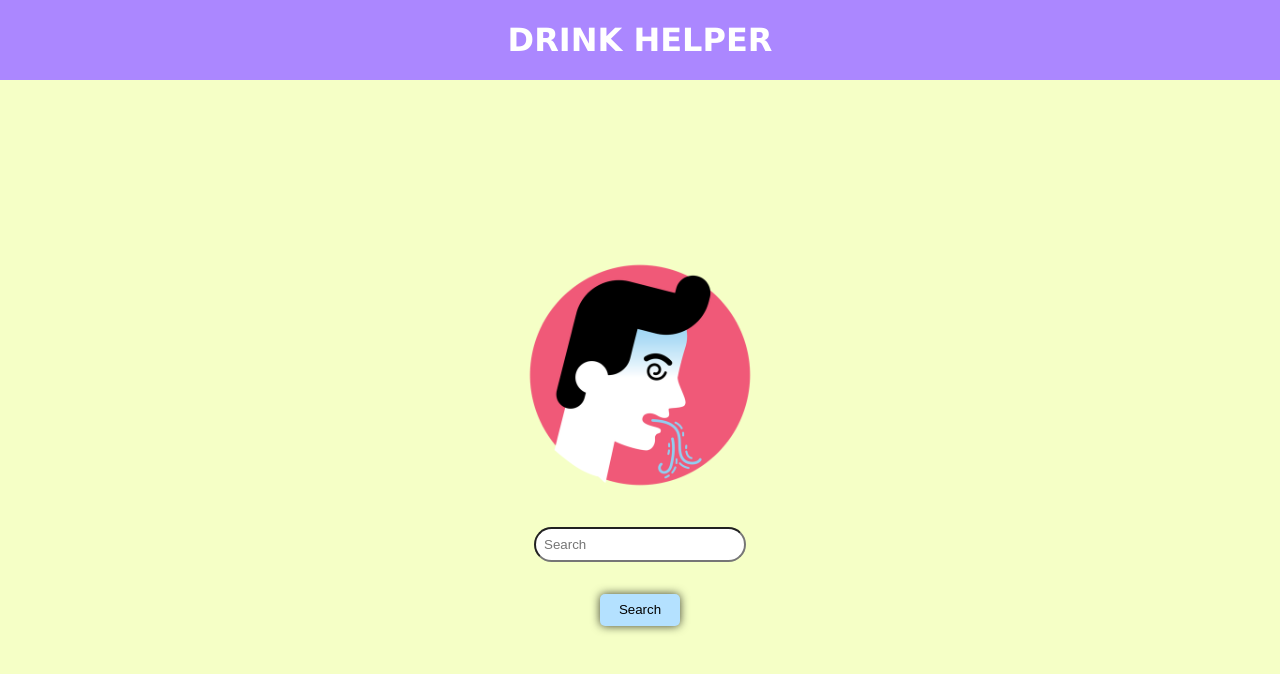
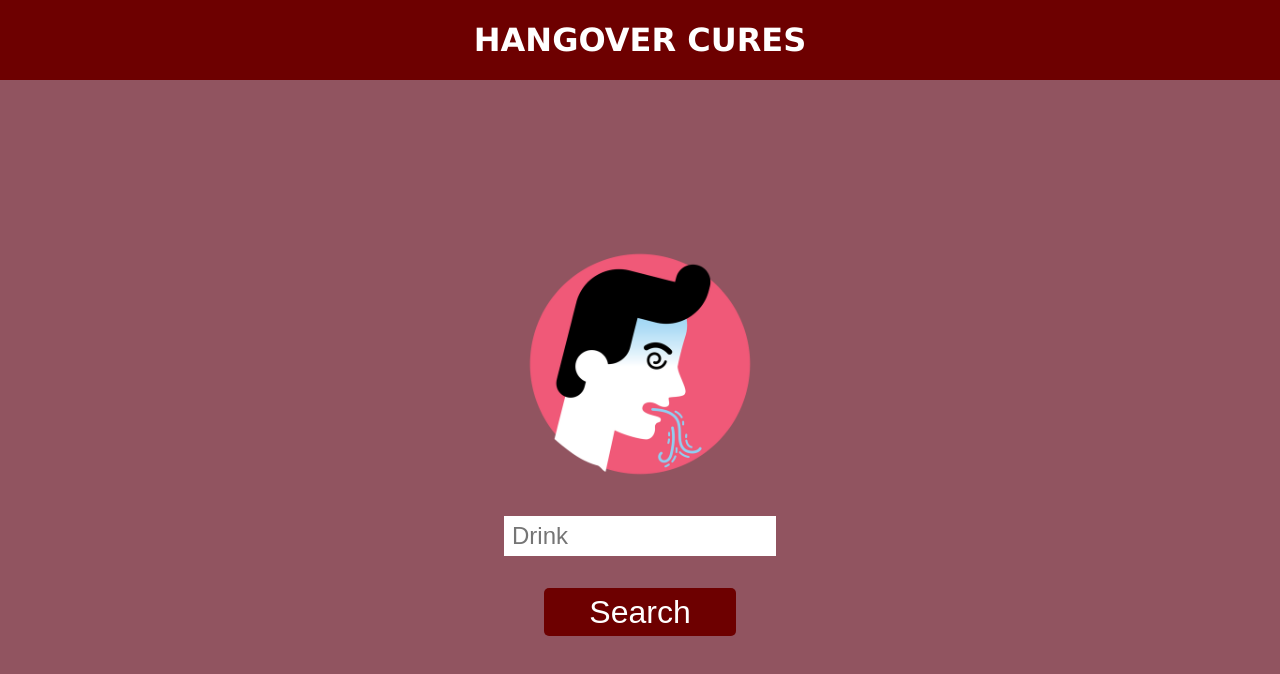
Before and after one commit to intradastingly/Asteroid-tracker, a React app: page / in a window 1280 px wide. Shown: the top 674 px of the page. Built offline with nearby package versions, Linux system fonts and the light colour scheme.

Commit message:
CSS changes

```diff
--- a/src/components/Header.tsx
+++ b/src/components/Header.tsx
@@ -4,7 +4,7 @@ import React, { CSSProperties } from "react";
 function Header() {
     return (
         <div style={headerStyle}>
-            <h1>DRINK HELPER</h1>
+            <h1>HANGOVER CURES</h1>
         </div>
     )
 }
@@ -16,7 +16,7 @@ const headerStyle: CSSProperties = {
     justifyContent: 'center',
     alignItems: 'center',
     textAlign: 'center',
-    background: '#AB87FF',
+    background: '#6d0000',
     color: 'white',
 }
 
--- a/src/components/Layout.tsx
+++ b/src/components/Layout.tsx
@@ -74,7 +74,7 @@ class Layout extends Component<Props,State> {
 const rootStyle: CSSProperties = {
     display: "flex",
     flexDirection: "column",
-    background: '#F5FFC6',
+    background: '#915460',
     width: "100%",
     height: "100%"
 }
--- a/src/components/SearchBar.tsx
+++ b/src/components/SearchBar.tsx
@@ -13,13 +13,12 @@ class SearchBar extends Component<Props,State>  {
 
     render() {
         const dropDownList = this.props.dropDownList;
-        console.log(dropDownList[0])
         return (
             <div>
                 <input
                     list="listid"
                     style={searchBox}
-                    placeholder="Search"
+                    placeholder="Drink"
                     value={this.props.value}
                     onChange={this.handleChange}
                 />
@@ -33,13 +32,15 @@ class SearchBar extends Component<Props,State>  {
     }
 }
 
-
 const searchBox: CSSProperties = {
-    width: '12rem',
-    borderRadius: '3rem',
+    width: '16rem',
+    height: '1.5rem',
     background: 'white',
     padding: '.5rem',
-    outline: "none",
+    fontSize: '1.5rem',
+    border: 'none',
+    backgroundImage:'none',
+    boxShadow: 'none',
 }
 
 export default SearchBar;
--- a/src/components/buttons.tsx
+++ b/src/components/buttons.tsx
@@ -16,13 +16,14 @@ function Buttons(props: Props){
 }
 
 const buttonStyle: CSSProperties = {
-    height: "2rem",
-    width: "5rem",
+    height: "3rem",
+    width: "12rem",
     margin: "2rem",
-    backgroundColor: "#b4e1ff",
+    backgroundColor: '#6d0000',
     borderRadius: "5px",
     border: 'none',
-    boxShadow: "0px 0px 10px 0px rgba(0,0,0,0.75)",
+    fontSize: '2rem',
+    color: 'white'
 }
 
 export default Buttons;
```
